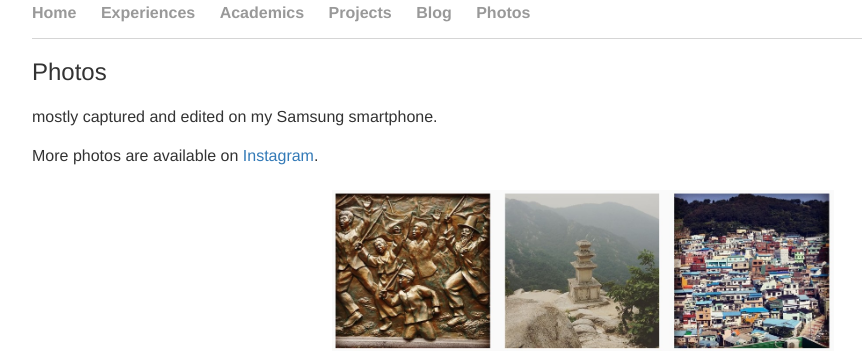
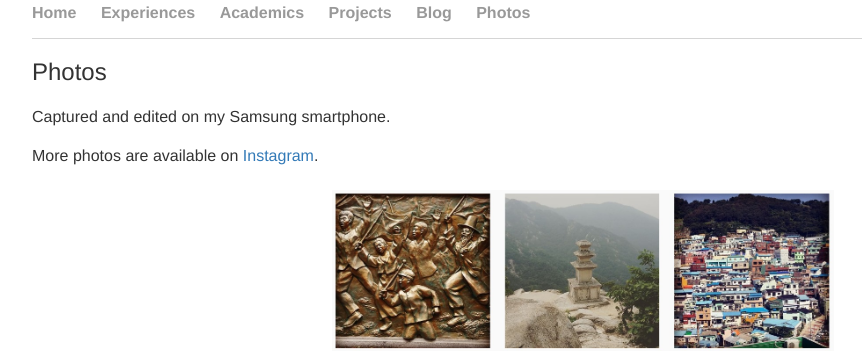
Before and after one commit to tanzhirong/tanzhirong.github.io, a Jekyll site: the page built from photos/index.html, in a window 1280 px wide. Shown: the part 120-471 px from the top of the page, without its empty margins (96-958 px from the left). Built offline with Jekyll 4.4.1, drawn with Linux system fonts in a browser that asks for light colours.

Commit message:
Update index.html

```diff
--- a/photos/index.html
+++ b/photos/index.html
@@ -4,10 +4,10 @@
 ---
 
 	<h2>Photos</h2>
-<p> mostly captured and edited on my Samsung smartphone.  </p>
+<p>Captured and edited on my Samsung smartphone.  </p>
 <p>More photos are available on <a href="https://www.instagram.com/zirco40/">Instagram</a>.
 <table>
-<tr> <td width="10%"></td>
+<tr> <td width="2%"></td>
     <td width="50%">
       <div>
         <img position="absolute" margin="auto" width="70%" src="insta-3.jpg" align="center">
```
